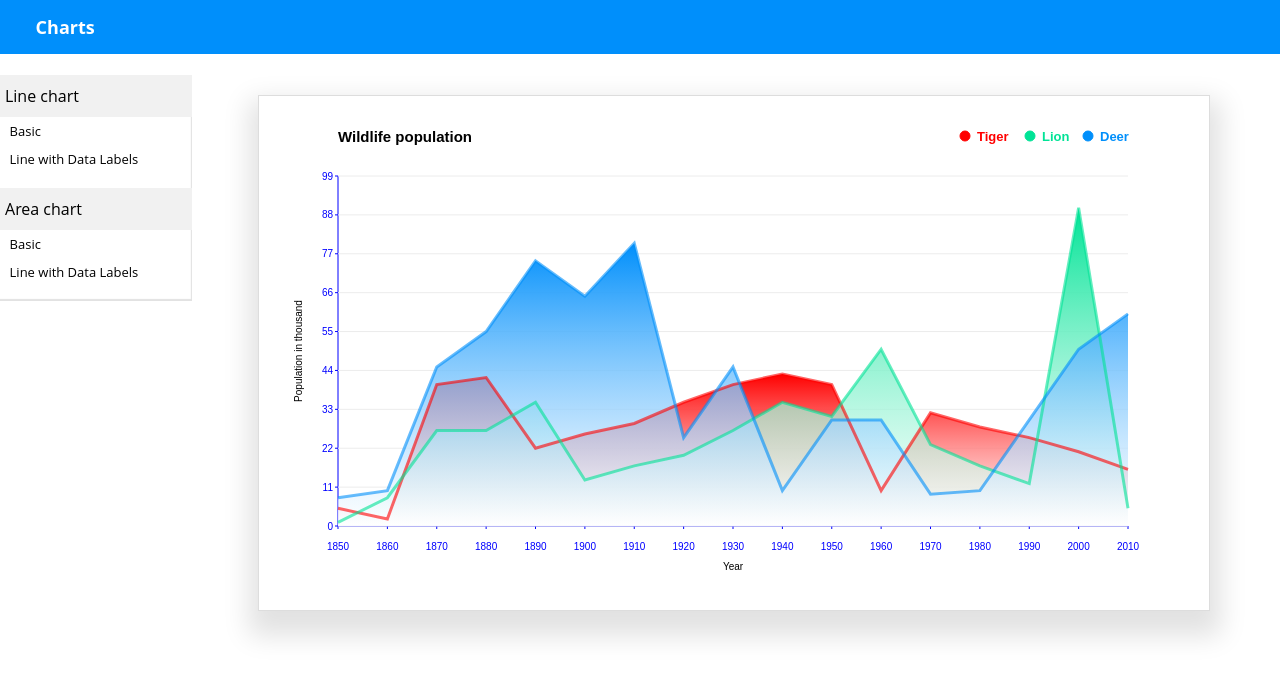
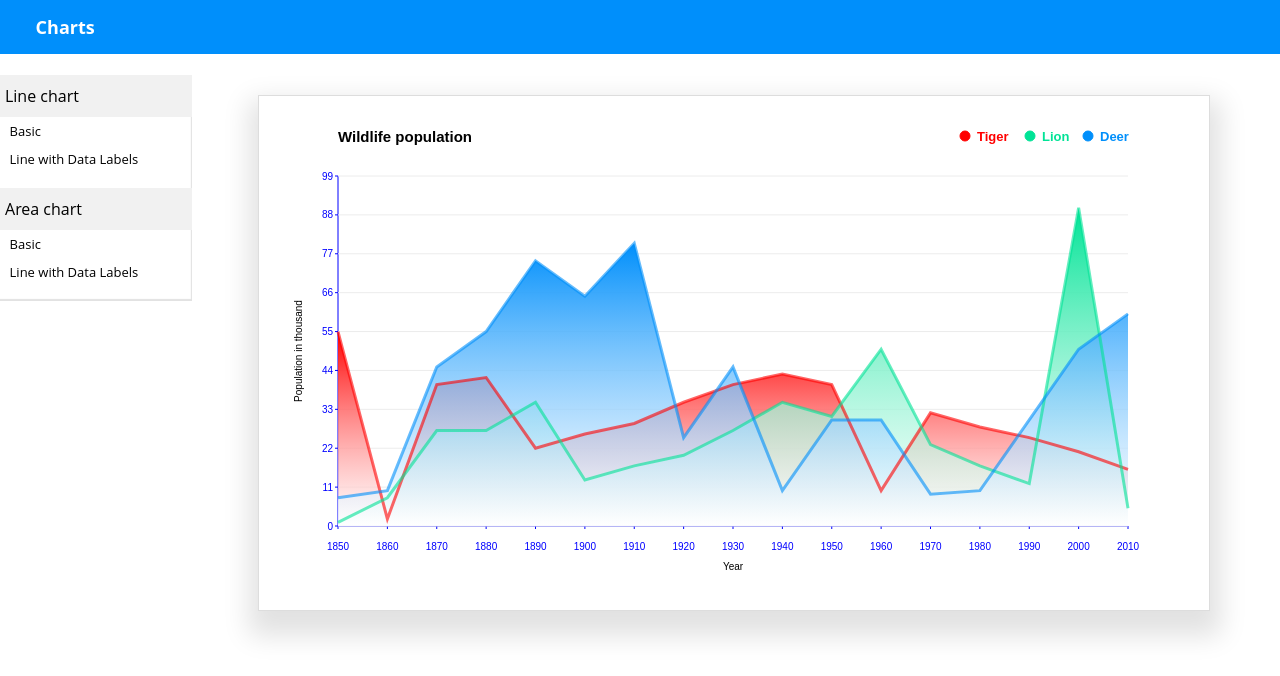
Before and after one commit to indranilbiswas1996/indranilbiswas1996.github.io, a plain HTML site: page Line/oii.html in a window 1280 px wide. Drawn offline with Linux system fonts and the light colour scheme.

Commit message:
Update oii.html

```diff
--- a/Line/oii.html
+++ b/Line/oii.html
@@ -39,7 +39,7 @@
 			var data = [{
 					month : '1850',
 					value : {
-						tiger : 5,
+						tiger : 55,
 						lion : 1,
 						deer :  8,
 					}
```
